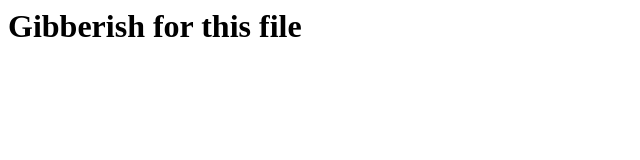
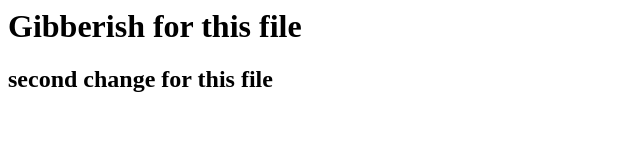
Before and after one commit to JoshuaHaarer/testRepo, a plain HTML site: page index.html in a window 1280 px wide. Shown: the whole page, without its empty margins (0-640 px from the left). Drawn offline with Linux system fonts and the light colour scheme.

Commit message:
added second line

```diff
--- a/index.html
+++ b/index.html
@@ -1 +1,2 @@
 <h1>Gibberish for this file</h1>
+<h2>second change for this file</h2>
```
